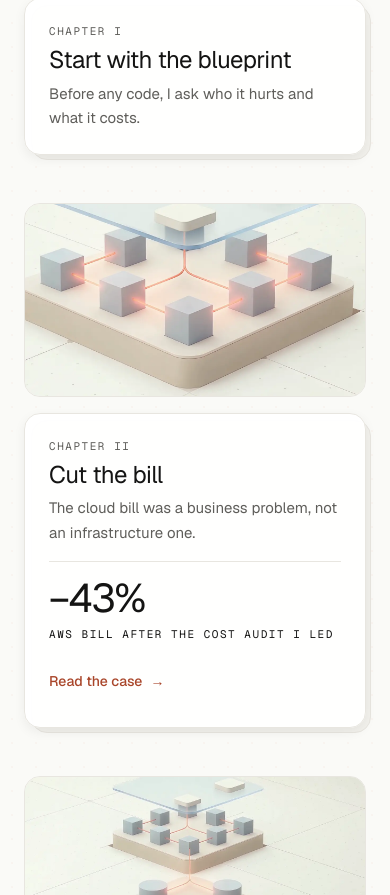
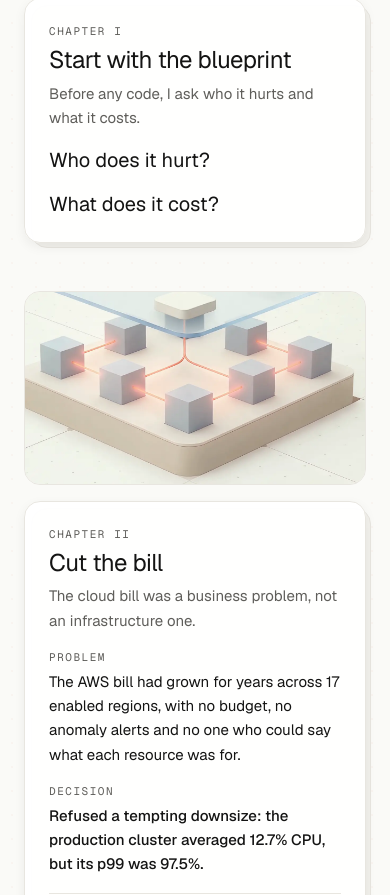
Before and after one commit to Crisfon6-dev/crisfon6-website, a Next.js app: page / in a window 390 px wide. Shown: the part 1509-2404 px from the top of the page. Built offline with nearby package versions, Linux system fonts and the light colour scheme; no server answers.

Commit message:
feat(home): render chapters as problem, decision, result beats

```diff
--- a/src/app/globals.css
+++ b/src/app/globals.css
@@ -702,3 +702,19 @@
     animation: none;
   }
 }
+
+/* Chapter beats: always in the DOM, revealed by a short rise-and-fade (transform + opacity only). */
+.beat {
+  transition:
+    opacity 280ms var(--ease-out),
+    transform 280ms var(--ease-out);
+}
+.beat[data-visible='false'] {
+  opacity: 0;
+  transform: translateY(10px);
+}
+@media (prefers-reduced-motion: reduce) {
+  .beat {
+    transition: none;
+  }
+}
--- a/src/components/home/ChapterPlate.tsx
+++ b/src/components/home/ChapterPlate.tsx
@@ -1,21 +1,67 @@
 'use client';
 
+import type { ReactNode } from 'react';
 import Link from 'next/link';
 import { useLanguage } from '@/i18n/LanguageProvider';
-import { chapterFact, HOME_CHAPTERS, type HomeChapter } from './homeChapters';
+import { ALL_BEATS_VISIBLE, beatVisibility } from './chapterBeats';
+import { chapterDossier, chapterFact, HOME_CHAPTERS, type HomeChapter } from './homeChapters';
 
 const NUMERALS = ['I', 'II', 'III', 'IV', 'V', 'VI'] as const;
 
+function Beat({
+  id,
+  name,
+  visible,
+  children,
+}: {
+  id: string;
+  name: 'problem' | 'decision' | 'result';
+  visible: boolean;
+  children: ReactNode;
+}) {
+  return (
+    <div
+      data-testid={`${id}-beat-${name}`}
+      data-visible={visible ? 'true' : 'false'}
+      className="beat mt-sp-4"
+    >
+      {children}
+    </div>
+  );
+}
+
+function BeatLabel({ children }: { children: ReactNode }) {
+  return (
+    <p className="font-mono text-[11px] uppercase tracking-[0.14em] text-warm-fg-muted">
+      {children}
+    </p>
+  );
+}
+
 /**
- * One chapter of the story: claim first, then the one verified figure, then the way into the case.
- * Used over the film on desktop and under each still on small screens, so both tell the same story.
+ * One chapter of the story as a short dossier: problem, decision, result, then the way into the case.
+ * `localProgress` is the position inside this chapter (0..1); `null` shows every beat at once, which
+ * is what the stills layout and reduced motion use. Hidden beats stay in the DOM.
  */
-export function ChapterPlate({ chapter, testId }: { chapter: HomeChapter; testId: string }) {
+export function ChapterPlate({
+  chapter,
+  testId,
+  localProgress = null,
+}: {
+  chapter: HomeChapter;
+  testId: string;
+  localProgress?: number | null;
+}) {
   const { t, locale } = useLanguage();
   const copy = t.chapters.items[chapter.id];
   const fact = chapterFact(chapter, locale);
+  const dossier = chapterDossier(chapter, locale);
   const numeral = NUMERALS[HOME_CHAPTERS.indexOf(chapter)];
   const linkLabel = chapter.id === 'reveal' ? t.chapters.hire : t.chapters.seeCase;
+  const isBlueprint = chapter.id === 'blueprint';
+  const hasDecision = isBlueprint || dossier.decision !== null;
+  const show =
+    localProgress === null ? ALL_BEATS_VISIBLE : beatVisibility(localProgress, hasDecision);
 
   return (
     <article
@@ -35,12 +81,48 @@ export function ChapterPlate({ chapter, testId }: { chapter: HomeChapter; testId
       <p className="mt-sp-2 max-w-[44ch] text-[15px] leading-relaxed text-warm-fg-muted">
         {copy.claim}
       </p>
+
+      {isBlueprint ? (
+        <>
+          <Beat id={testId} name="problem" visible={show.problem}>
+            <p className="font-heading text-xl text-warm-fg">{t.chapters.beats.whoHurts}</p>
+          </Beat>
+          <Beat id={testId} name="decision" visible={show.decision}>
+            <p className="font-heading text-xl text-warm-fg">{t.chapters.beats.whatCosts}</p>
+          </Beat>
+        </>
+      ) : null}
+
+      {dossier.problem ? (
+        <Beat id={testId} name="problem" visible={show.problem}>
+          <BeatLabel>{t.chapters.beats.problem}</BeatLabel>
+          <p className="mt-1 max-w-[52ch] text-[15px] leading-relaxed text-warm-fg">
+            {dossier.problem}
+          </p>
+        </Beat>
+      ) : null}
+
+      {dossier.decision ? (
+        <Beat id={testId} name="decision" visible={show.decision}>
+          <BeatLabel>{t.chapters.beats.decision}</BeatLabel>
+          <p className="mt-1 max-w-[52ch] text-[15px] font-medium leading-relaxed text-warm-fg">
+            {dossier.decision}
+          </p>
+        </Beat>
+      ) : null}
+
       {fact ? (
-        <div className="mt-sp-4 border-t border-warm-border pt-sp-4">
+        <Beat id={testId} name="result" visible={show.result}>
+          <div className="border-t border-warm-border pt-sp-4">
+            <BeatLabel>{t.chapters.beats.result}</BeatLabel>
             <p
               data-testid={`${testId}-value`}
-            className="metric-value font-heading text-warm-fg"
-            style={{ fontSize: 'clamp(40px, 5vw, 56px)', letterSpacing: '-0.03em', lineHeight: 1 }}
+              className="metric-value mt-1 font-heading text-warm-fg"
+              style={{
+                fontSize: 'clamp(40px, 5vw, 56px)',
+                letterSpacing: '-0.03em',
+                lineHeight: 1,
+              }}
             >
               {fact.value}
             </p>
@@ -50,8 +132,27 @@ export function ChapterPlate({ chapter, testId }: { chapter: HomeChapter; testId
             >
               {fact.label}
             </p>
+            {dossier.support ? (
+              <p className="mt-sp-2 text-[15px] leading-relaxed text-warm-fg-muted">
+                {dossier.support}
+              </p>
+            ) : null}
+            {dossier.recap ? (
+              <ul className="mt-sp-3 grid gap-sp-2">
+                {dossier.recap.map((item) => (
+                  <li key={item.label} className="flex items-baseline gap-sp-3">
+                    <span className="font-heading text-lg text-warm-fg">{item.value}</span>
+                    <span className="text-[13px] leading-snug text-warm-fg-muted">
+                      {item.label}
+                    </span>
+                  </li>
+                ))}
+              </ul>
+            ) : null}
           </div>
+        </Beat>
       ) : null}
+
       {chapter.href ? (
         chapter.href.startsWith('mailto:') ? (
           <a
--- a/src/i18n/messages.ts
+++ b/src/i18n/messages.ts
@@ -40,6 +40,13 @@ export const messages = {
       label: 'Chapter',
       seeCase: 'Read the case',
       hire: 'Hiring? Email me',
+      beats: {
+        problem: 'Problem',
+        decision: 'Decision',
+        result: 'Result',
+        whoHurts: 'Who does it hurt?',
+        whatCosts: 'What does it cost?',
+      },
       items: {
         blueprint: {
           title: 'Start with the blueprint',
@@ -349,6 +356,13 @@ export const messages = {
       label: 'Capítulo',
       seeCase: 'Leer el caso',
       hire: '¿Contratas? Escríbeme',
+      beats: {
+        problem: 'Problema',
+        decision: 'Decisión',
+        result: 'Resultado',
+        whoHurts: '¿A quién le duele?',
+        whatCosts: '¿Cuánto cuesta?',
+      },
       items: {
         blueprint: {
           title: 'Empieza por el plano',
```
Also changed, not shown: 1 other file (tests, documents, lock files or other folders). Lines whose indentation alone changed are shown as unchanged.
